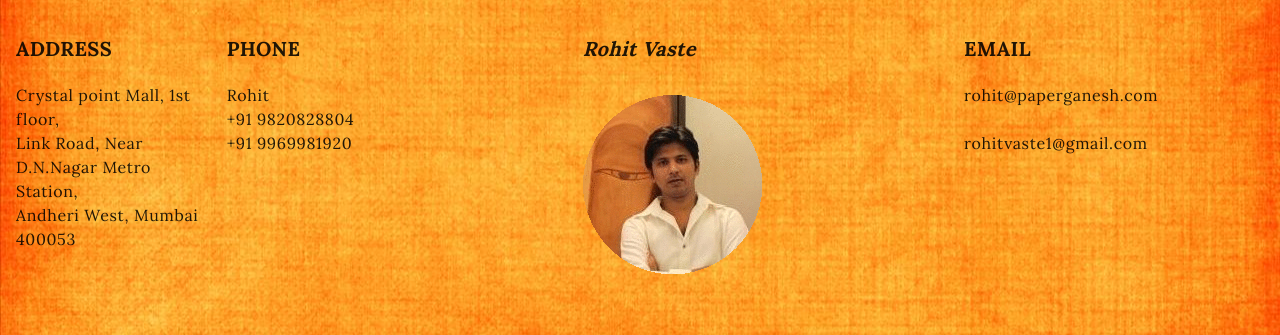
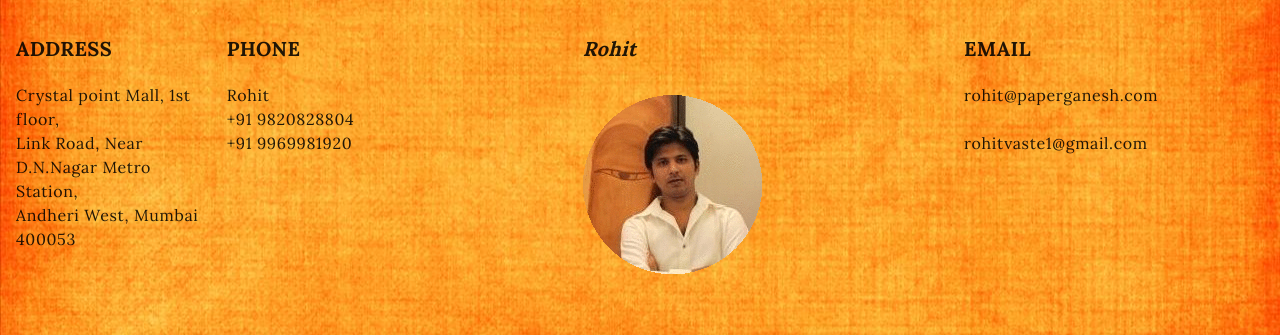
Before and after one commit to kedar2a/soa, a Django app: page /contact in a window 1280 px wide. Shown: the part 465-800 px from the top of the page. Run offline with Django 3.2, Linux system fonts and the light colour scheme.

Commit message:
Name updated

```diff
--- a/idols/templates/idols/contact.html
+++ b/idols/templates/idols/contact.html
@@ -50,7 +50,7 @@
   <div class="mdl-cell mdl-cell--4-col">
   		<figure>
 
-		<h5><i>Rohit Vaste</i></h5>
+		<h5><i>Rohit</i></h5>
 		<br/>
 
 		<img src='{% static "rohit.png" %}'>
```
